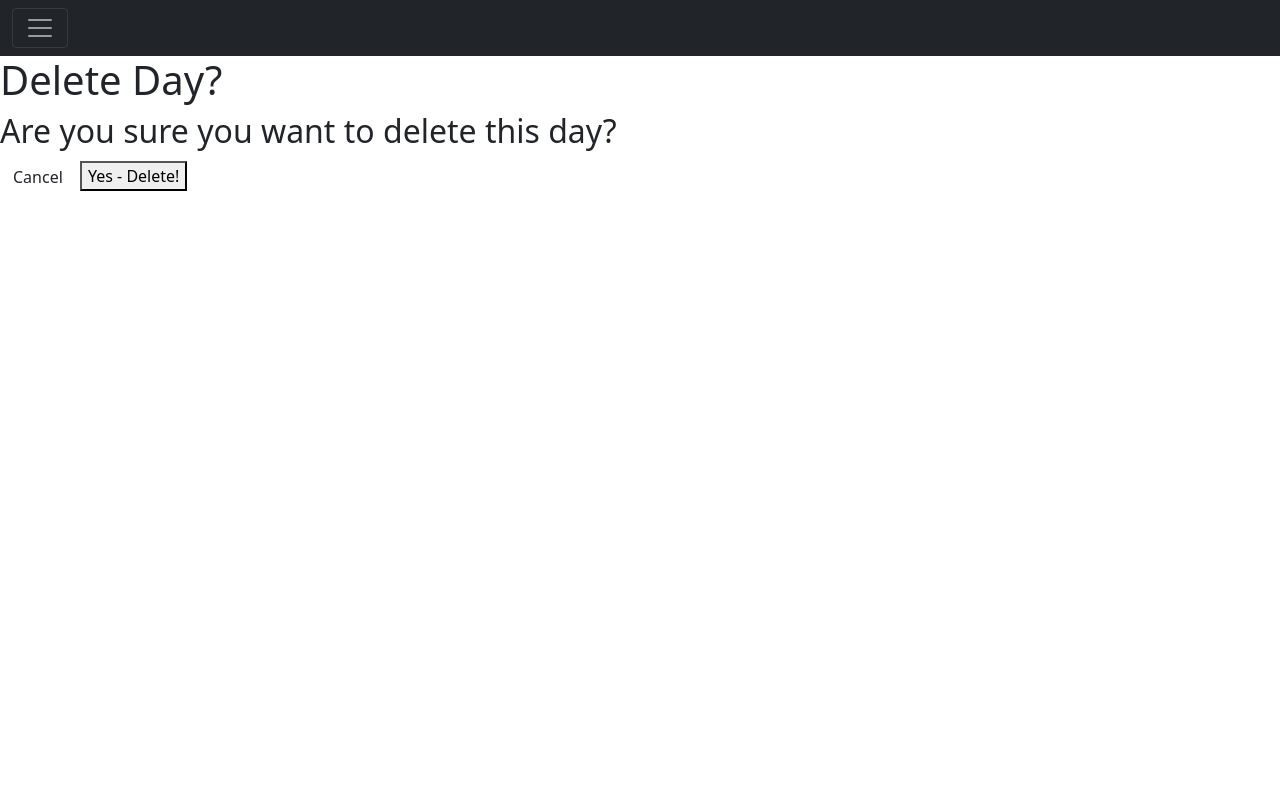
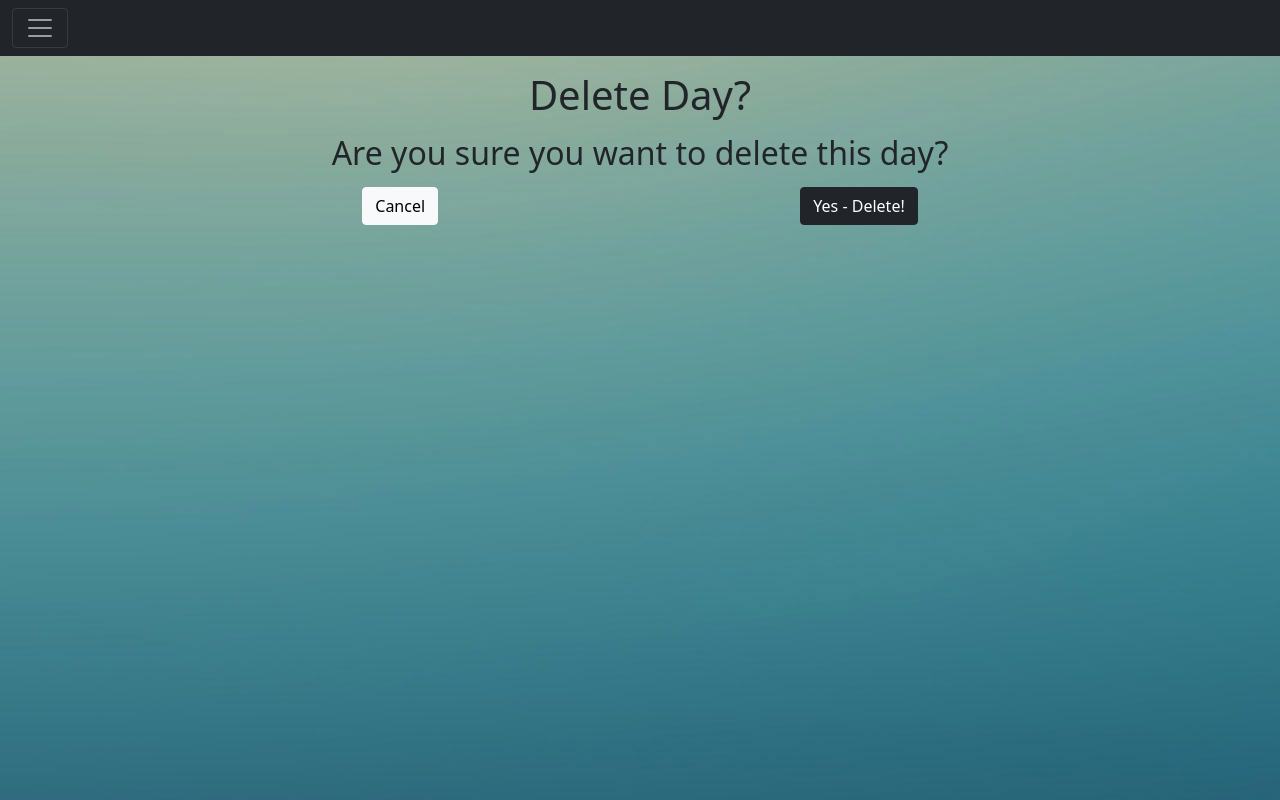
Before and after one commit to kkinge79/daybyday, a Django app: page /days/1/delete/ in a window 1280 px wide. Run offline with Django 3.2, Linux system fonts and the light colour scheme; a user stored in the database is signed in; tables that the repository leaves empty hold one stand-in row (values such as "Sample post").

Commit message:
css to ddelete confirmation

```diff
--- /dev/null
+++ b/main_app/static/css/delete.css
@@ -0,0 +1,25 @@
+h1.title {
+  display: flex;
+  align-items: center;
+  justify-content: center;
+  text-align: center;
+  margin: 15px;
+}
+
+body {
+  height: 100vh;
+  background-image: url("../images/wallpaper.jpg");
+}
+
+h2 {
+  text-align: center;
+}
+
+form.form {
+  display: flex;
+  align-items: center;
+  justify-content: space-evenly;
+  text-align: center;
+  margin: auto;
+  margin-top: 15px;
+}
--- a/main_app/templates/main_app/day_confirm_delete.html
+++ b/main_app/templates/main_app/day_confirm_delete.html
@@ -1,21 +1,21 @@
 {% extends 'base.html' %}
 {% load static %}
 
+{% block head %}
+<link rel="stylesheet" type="text/css" href="{% static 'css/delete.css' %}">
+<link href="https://cdn.jsdelivr.net/npm/bootstrap@5.1.3/dist/css/bootstrap.min.css" rel="stylesheet" integrity="sha384-1BmE4kWBq78iYhFldvKuhfTAU6auU8tT94WrHftjDbrCEXSU1oBoqyl2QvZ6jIW3" crossorigin="anonymous">
+{% endblock %}
+
+
 {% block content %}
-
 <div class="page-header">
-  <h1>Delete Day?</h1>
+  <h1 class="title">Delete Day?</h1>
 </div>
 <h2>Are you sure you want to delete this day?</h2>
 <form action="" method="POST" class="form">
   {% csrf_token %}
-  <a
-    href="{% url 'days_detail' day.id %}"
-    class="btn secondary"
-  >
-    Cancel
-  </a>
-  <button type="submit">Yes - Delete!</button>
+  <a href="{% url 'days_detail' day.id %}" class="btn btn-light secondary">Cancel</a>
+  <button type="submit" class="btn btn-dark">Yes - Delete!</button>
 </form>
 
 {% endblock %}
```
